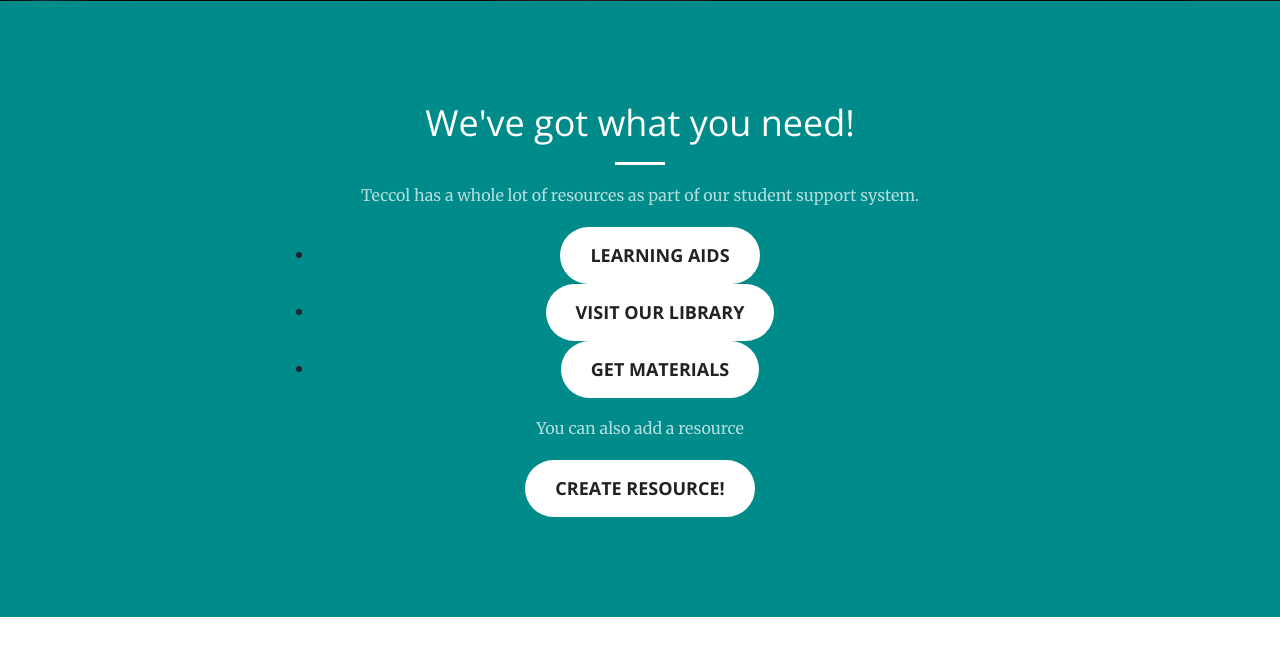
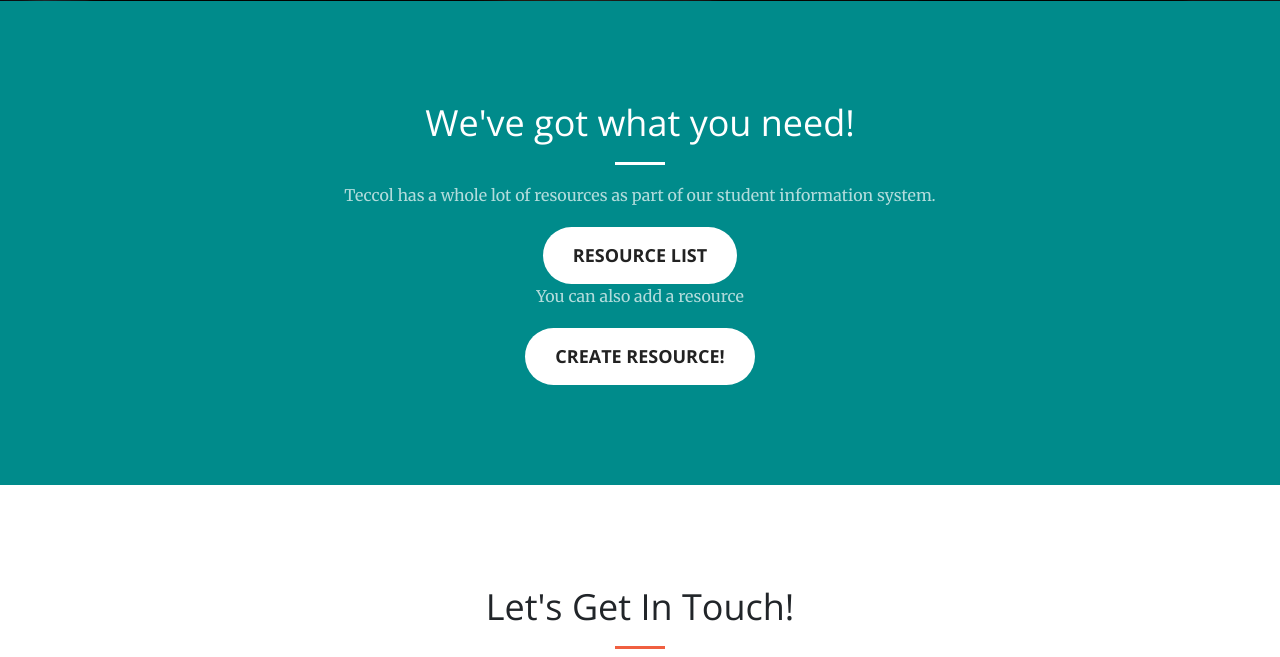
Before and after one commit to mecsoccer/ALC-assessment, a Django app: page /stures/ in a window 1280 px wide. Shown: the part 863-1520 px from the top of the page. Run offline with Django 3.2, Linux system fonts and the light colour scheme; some libraries are stand-ins or nearby versions.

Commit message:
almost done

```diff
--- a/my_app/stures/templates/stures/about.html
+++ b/my_app/stures/templates/stures/about.html
@@ -3,4 +3,8 @@
 {% load static %}
 
 {% block body %}
+    <h5>About Teccol</h5>
+    <p>    Teccol was founded by <a href="http://github.com/mecsoccer">Jaachimma Ndukwa O.</a>who is a tech. guru. Teccol was
+    founded out of pure passion. The founder believes that every field of endeavour needs tech to survive in this fast changing
+    world and therefore extending a hand of friendship to all who share the same vision.</p>
 {% endblock %}
--- a/my_app/stures/templates/stures/base.html
+++ b/my_app/stures/templates/stures/base.html
@@ -40,10 +40,10 @@
                     <a class="nav-link" href="{% url 'stures:student' %}">Students</a>
                 </li>
                 <li class="nav-item">
-                    <a class="nav-link" href="{% url 'stures:index' %}">Resource Center</a>
+                    <a class="nav-link" href="{% url 'stures:resource' %}">Resource Center</a>
                 </li>
                 <li class="nav-item">
-                    <a class="nav-link" href="{% url 'stures:index' %}">About Us</a>
+                    <a class="nav-link" href="{% url 'stures:about' %}">About Us</a>
                 </li>
                 <li class="nav-item">
                     <a class="nav-link" href="#contact">Contact</a>
--- a/my_app/stures/templates/stures/blog_template.html
+++ b/my_app/stures/templates/stures/blog_template.html
@@ -100,7 +100,7 @@
         <aside class="col-sm-3 ml-sm-auto blog-sidebar">
           <div class="sidebar-module sidebar-module-inset">
             <h4>Add new resource</h4>
-            <p>Click the link below<em>sem malesuada magna</em> mollis euismod. Cras mattis consectetur purus sit amet fermentum. Aenean lacinia bibendum nulla sed consectetur.</p>
+            <p>Click the link below<em>if you have a resource to add.</em>Feel free to provide the necessary details in the form that follows.</p>
             <a class="btn btn-success" href="{% url 'stures:add_res' %}">create resource</a>
           </div>
 
--- a/my_app/stures/templates/stures/index.html
+++ b/my_app/stures/templates/stures/index.html
@@ -23,18 +23,8 @@
           <div class="col-lg-8 mx-auto text-center">
             <h2 class="section-heading text-white">We've got what you need!</h2>
             <hr class="light">
-            <p class="text-faded">Teccol has a whole lot of resources as part of our student support system.</p>
-              <ul>
-                  <li>
-                      <a class="btn btn-default btn-xl js-scroll-trigger" href="#">learning aids</a>
-                  </li>
-                  <li>
-                      <a class="btn btn-default btn-xl js-scroll-trigger" href="#">visit our library</a>
-                  </li>
-                  <li>
-                      <a class="btn btn-default btn-xl js-scroll-trigger" href="{% url 'stures:resource' %}">get materials</a>
-                  </li>
-              </ul>
+            <p class="text-faded">Teccol has a whole lot of resources as part of our student information system.</p>
+            <a class="btn btn-default btn-xl js-scroll-trigger" href="{% url 'stures:resource' %}">Resource List</a>
             <p class="text-faded">You can also add a resource</p>
             <a class="btn btn-default btn-xl js-scroll-trigger" href="{% url 'stures:add_res' %}">Create Resource!</a>
           </div>
--- a/my_app/stures/templates/stures/resource_form.html
+++ b/my_app/stures/templates/stures/resource_form.html
@@ -3,7 +3,7 @@
 
 {% block body %}
     <div>
-        <h1>add a new resource in the form below</h1>
+        <h4>add a new resource in the form below:</h4>
     </div>
     <div>
         <form class="form-horizontal" method="post" action="{% url 'stures:add_res' %}" enctype="multipart/form-data">
--- a/my_app/stures/templates/stures/student.html
+++ b/my_app/stures/templates/stures/student.html
@@ -10,7 +10,7 @@
     </div>
     <ul>
         {% for stud in object_list %}
-            <li><img src="{{ stud.passport.url }}" width="100px" height="100px" ><a href="{% url 'stures:detail' stud.id %}">{{ stud.name }}: {{ stud.sex }}</a>
+            <li><img src="{{ stud.passport.url }}" width="100px" height="100px" ><a href="#">{{ stud.name }}: {{ stud.sex }}</a>
                 <span>
                     <form method="post" action="{% url 'stures:update' stud.id %}" style="display:inline;">
                         {% csrf_token %}
```
Also changed, not shown: my_app/stures/templates/stures/resource.html (+3 -14 lines), my_app/db.sqlite3.
